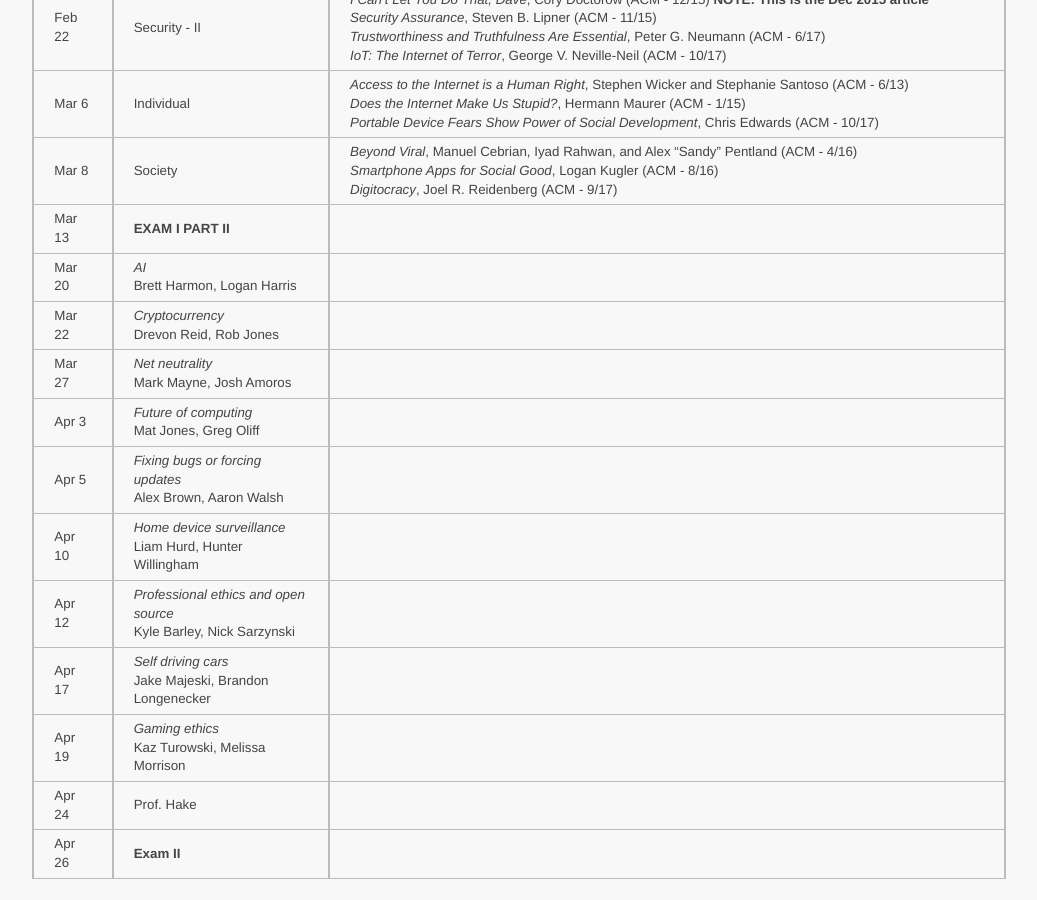
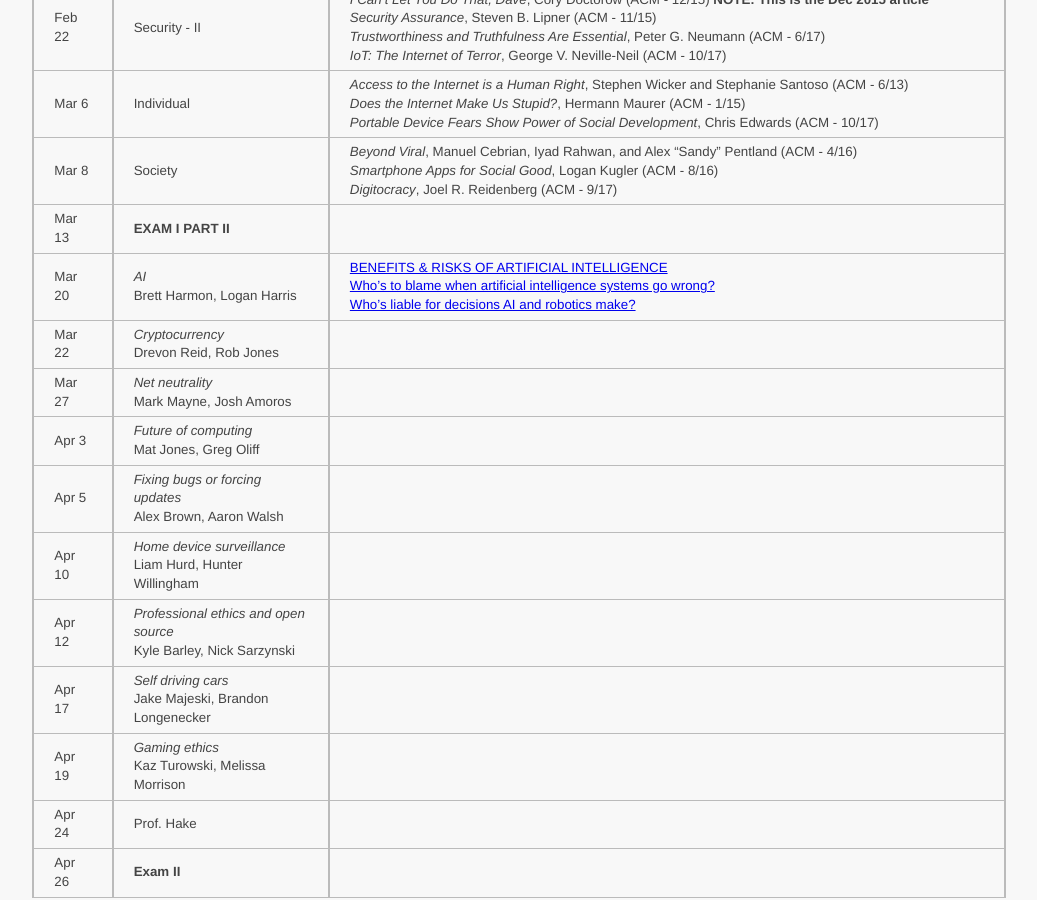
Before and after one commit to ycpcs/cs456-spring2018, a Jekyll site: the page built from schedule/index.md, in a window 1280 px wide and 900 px high, scrolled down 916 px. Shown: the whole window, without its empty margins (121-1158 px from the left). Built offline with Jekyll 4.4.1, drawn with Linux system fonts in a browser that asks for light colours.

Commit message:
add AI articles

```diff
--- a/schedule/index.md
+++ b/schedule/index.md
@@ -27,7 +27,7 @@ All reading materials can be accessed via [Schmidt Library](http://library.ycp.e
 > Mar 6   | Individual          | *Access to the Internet is a Human Right*, Stephen Wicker and Stephanie Santoso (ACM - 6/13) <br /> *Does the Internet Make Us Stupid?*, Hermann Maurer (ACM - 1/15)  <br /> *Portable Device Fears Show Power of Social Development*, Chris Edwards (ACM - 10/17) |
 > Mar 8   | Society             | *Beyond Viral*, Manuel Cebrian, Iyad Rahwan, and Alex "Sandy" Pentland (ACM - 4/16) <br /> *Smartphone Apps for Social Good*, Logan Kugler (ACM - 8/16)  <br /> *Digitocracy*, Joel R. Reidenberg (ACM - 9/17) |
 > Mar 13  | **EXAM I PART II**  | |
-> Mar 20  | *AI* <br /> Brett Harmon, Logan Harris | |
+> Mar 20  | *AI* <br /> Brett Harmon, Logan Harris | [BENEFITS & RISKS OF ARTIFICIAL INTELLIGENCE](https://futureoflife.org/background/benefits-risks-of-artificial-intelligence/) <br /> [Who’s to blame when artificial intelligence systems go wrong?](http://theconversation.com/whos-to-blame-when-artificial-intelligence-systems-go-wrong-45771) <br /> [Who's liable for decisions AI and robotics make?](https://betanews.com/2017/03/21/artificial-intelligence-robotics-liability/) <br /> |
 > Mar 22  | *Cryptocurrency* <br /> Drevon Reid, Rob Jones | |
 > Mar 27  | *Net neutrality* <br /> Mark Mayne, Josh Amoros | |
 > Apr 3   | *Future of computing* <br /> Mat Jones, Greg Oliff | |
```
